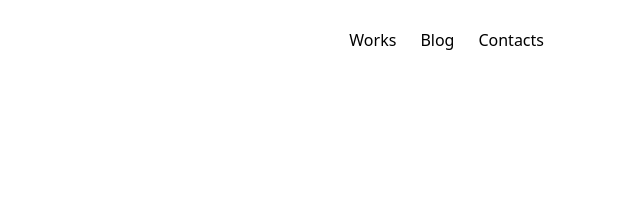
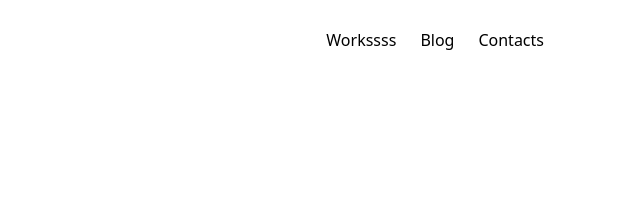
Before and after one commit to tozam-07/web-session, a plain HTML site: page index.html in a window 1280 px wide. Shown: the top 213 px of the page, 640-1280 px from the left. Drawn offline with nearby package versions, Linux system fonts and the light colour scheme.

Commit message:
Change for Prod

```diff
--- a/index.html
+++ b/index.html
@@ -11,7 +11,7 @@
        <!-- Navbar -->
         <nav class="py-10 px-24 w-full h-10 flex items-center justify-end space-x-6">
             <div>
-                <a href="/">Works</a>
+                <a href="/">Workssss</a>
             </div>
             <div>
                 <a href="/">Blog</a>
```
